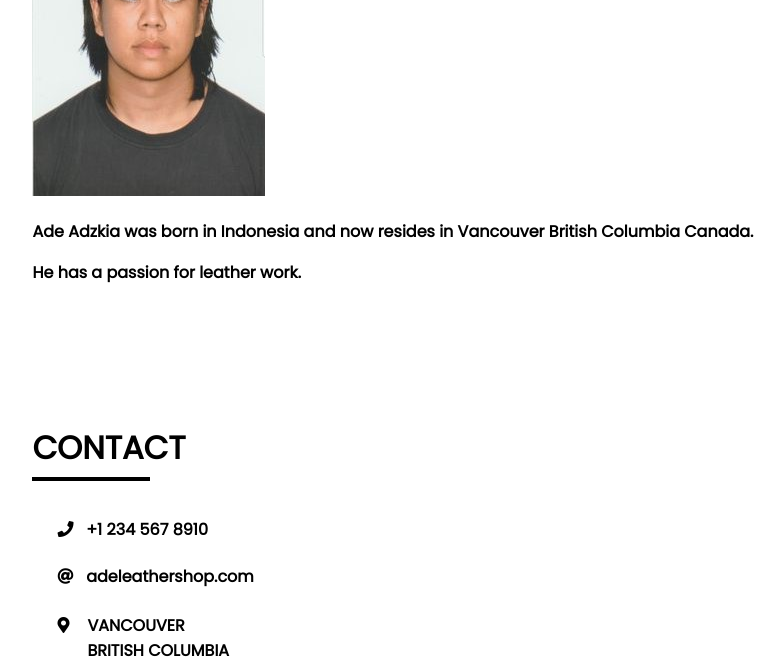
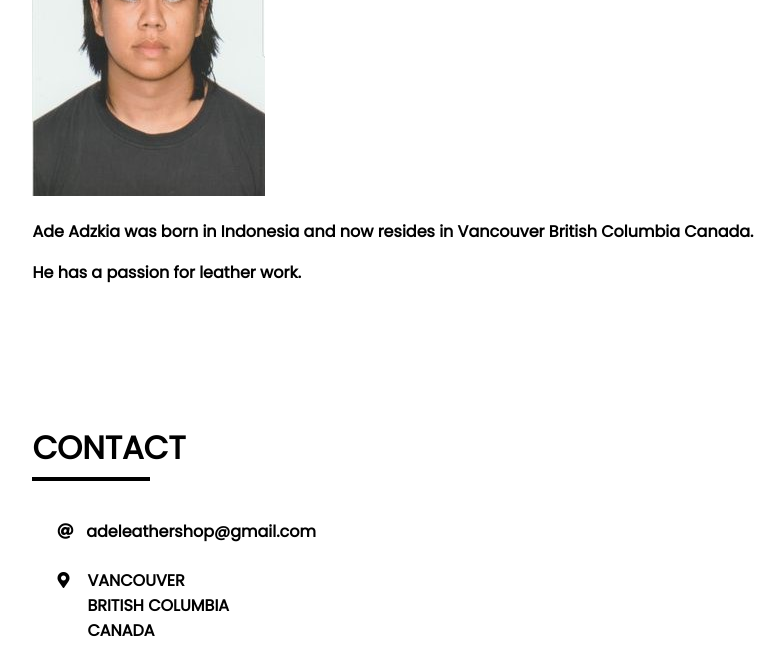
Before and after one commit to hatelust/adeadzkia.github.io, a plain HTML site: page index.html in a window 1280 px wide. Shown: the part 2671-3330 px from the top of the page, without its empty margins (70-854 px from the left). Drawn offline with nearby package versions, Linux system fonts and the light colour scheme.

Commit message:
Update index.html

```diff
--- a/index.html
+++ b/index.html
@@ -61,10 +61,9 @@ src="https://www.youtube.com/embed/vvUIj4h6xNc">
                         <div id="inner_div">
                             <table id="inner_table">
                                 <tr>
-                                    <td><i class="fas fa-phone"></i> &nbsp; +1 234 567 8910</td>
                                 </tr>
                                 <tr>
-                                    <td><i class="fas fa-at"></i> &nbsp; adeleathershop.com</td>
+                                    <td><i class="fas fa-at"></i> &nbsp; adeleathershop@gmail.com</td>
                                 </tr>
                                  <tr>
 
```
